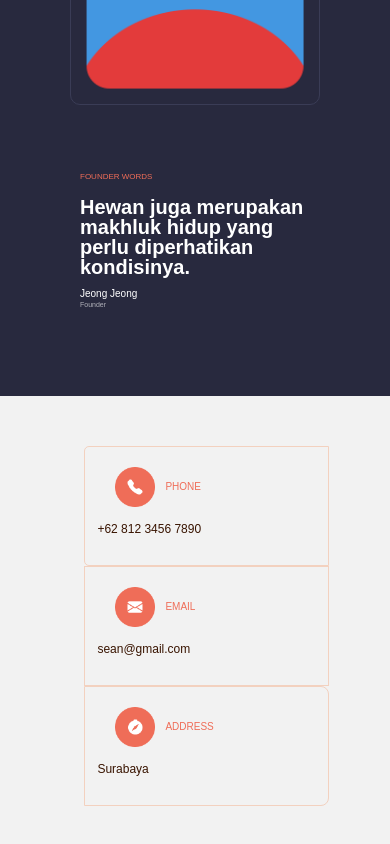
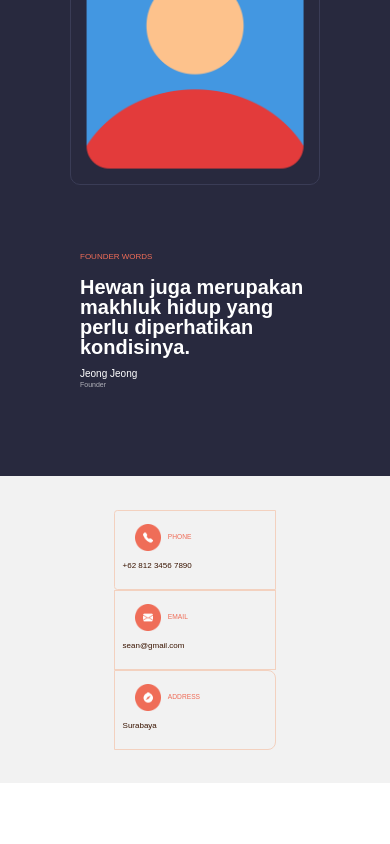
Before and after one commit to dimss113/Sean-fe, a React (Create React App) app: page / in a window 390 px wide. Shown: the part 5143-5987 px from the top of the page. After the commit the page ends 5926 px from the top, so only its background shows below. Built offline with nearby package versions, Linux system fonts and the light colour scheme.

Commit message:
feat: add responsive

```diff
--- a/src/Layout/Footer/Footer.js
+++ b/src/Layout/Footer/Footer.js
@@ -2,7 +2,7 @@ import React from "react";
 
 const Footer = () => {
   return (
-    <div className="bg-purp flex flex-col justify-center px-[2.8125em] text-[30px] sm:text-[24px] md:text-[30px] lg:text-[48px]">
+    <div className="bg-purp flex flex-col justify-center px-[2.8125em] text-[20px] sm:text-[24px] md:text-[30px] lg:text-[48px]">
       <div className="flex flex-col sm:flex-row mt-[1.666666em] mb-[1.666666em] mx-auto">
         <div className="w-[8.14583333em] h-[4em] rounded-l-[0.166666em] border-[0.02083333em] border-second">
           <div className="flex flex-col">
--- a/src/Screen/HomeScreen.js
+++ b/src/Screen/HomeScreen.js
@@ -38,7 +38,7 @@ const HomeScreen = () => {
               </div>
             </div>
 
-            <div className="flex basis-1/2  h-[10em] my-10 sm:my-0">
+            <div className="flex basis-1/2  h-[10em] my-20 sm:my-0">
               <div className="relative  w-full h-full">
                 <div className="w-[5.125em] h-[6em] absolute  -top-5 left-10 bg-[#B550F8] rounded-tr-full rounded-tl-full">
                   <img
```
